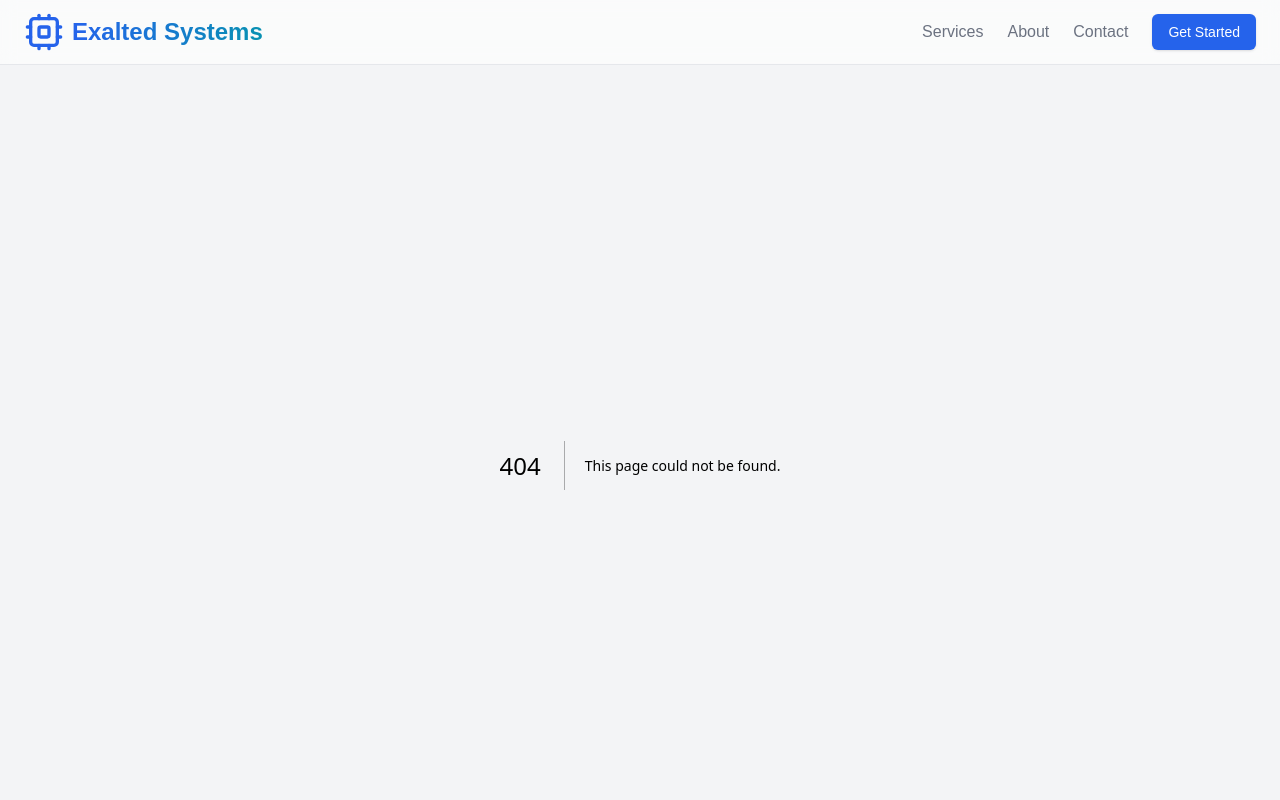
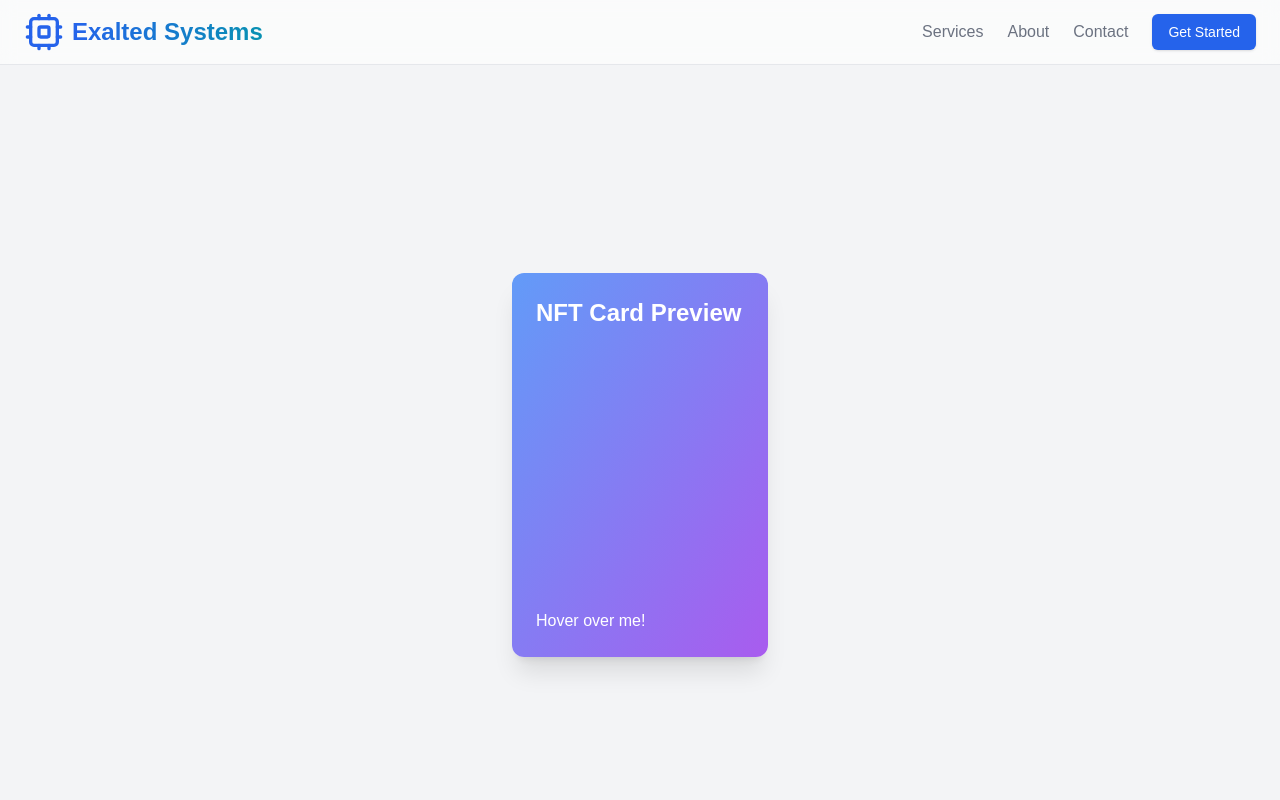
Before and after one commit to Afaq-302/exalted-systems, a Next.js app: page /nft-card in a window 1280 px wide. Before the commit this address had no page. Shown: the top 800 px of the page. Built offline with nearby package versions, Linux system fonts and the light colour scheme.

Commit message:
added 3d card

```diff
--- a/src/app/contact/page.jsx
+++ b/src/app/contact/page.jsx
@@ -68,16 +68,14 @@ export default function ContactPage() {
                       <Phone className="h-6 w-6 text-blue-600" />
                       <div>
                         <CardDescription>Phone</CardDescription>
-                        <CardTitle>+1 (555) 123-4567</CardTitle>
+                        <CardTitle>+92 (123) 123-4567</CardTitle>
                       </div>
                     </div>
                     <div className="flex items-center space-x-4 mb-4">
                       <MapPin className="h-6 w-6 text-blue-600" />
                       <div>
                         <CardDescription>Address</CardDescription>
-                        <CardTitle>
-                          123 Tech Street, Silicon Valley, CA 94000
-                        </CardTitle>
+                        <CardTitle>Blue Area, Islamabad</CardTitle>
                       </div>
                     </div>
                     <div className="flex items-center space-x-4">
--- /dev/null
+++ b/src/app/nft-card/page.jsx
@@ -0,0 +1,62 @@
+"use client";
+
+import { useState, useRef, useEffect } from "react";
+
+export default function Card() {
+  const [rotateX, setRotateX] = useState(0);
+  const [rotateY, setRotateY] = useState(0);
+  const [scale, setScale] = useState(1);
+  const cardRef = useRef();
+
+  useEffect(() => {
+    const card = cardRef.current;
+    if (!card) return;
+
+    const handleMouseMove = (e) => {
+      const rect = card.getBoundingClientRect();
+      const centerX = rect.left + rect.width / 2;
+      const centerY = rect.top + rect.height / 2;
+      const mouseX = e.clientX - centerX;
+      const mouseY = e.clientY - centerY;
+
+      const rotateX = (mouseY / (rect.height / 2)) * -10;
+      const rotateY = (mouseX / (rect.width / 2)) * 10;
+
+      setRotateX(rotateX);
+      setRotateY(rotateY);
+      setScale(1.1);
+    };
+
+    const handleMouseLeave = () => {
+      setRotateX(0);
+      setRotateY(0);
+      setScale(1);
+    };
+
+    card.addEventListener("mousemove", handleMouseMove);
+    card.addEventListener("mouseleave", handleMouseLeave);
+
+    return () => {
+      card.removeEventListener("mousemove", handleMouseMove);
+      card.removeEventListener("mouseleave", handleMouseLeave);
+    };
+  }, []);
+
+  return (
+    <div className="flex items-center justify-center min-h-screen bg-gray-100">
+      <div
+        ref={cardRef}
+        className="relative w-64 h-96 bg-white rounded-xl shadow-xl transition-all duration-200 ease-out"
+        style={{
+          transform: `perspective(1000px) rotateX(${rotateX}deg) rotateY(${rotateY}deg) scale(${scale})`,
+        }}
+      >
+        <div className="absolute inset-0 bg-gradient-to-br from-blue-500 to-purple-600 rounded-xl opacity-80" />
+        <div className="relative p-6 flex flex-col justify-between h-full">
+          <h2 className="text-2xl font-bold text-white">NFT Card Preview</h2>
+          <p className="text-white">Hover over me!</p>
+        </div>
+      </div>
+    </div>
+  );
+}
```
Also changed, not shown: src/components/App.jsx (added).
